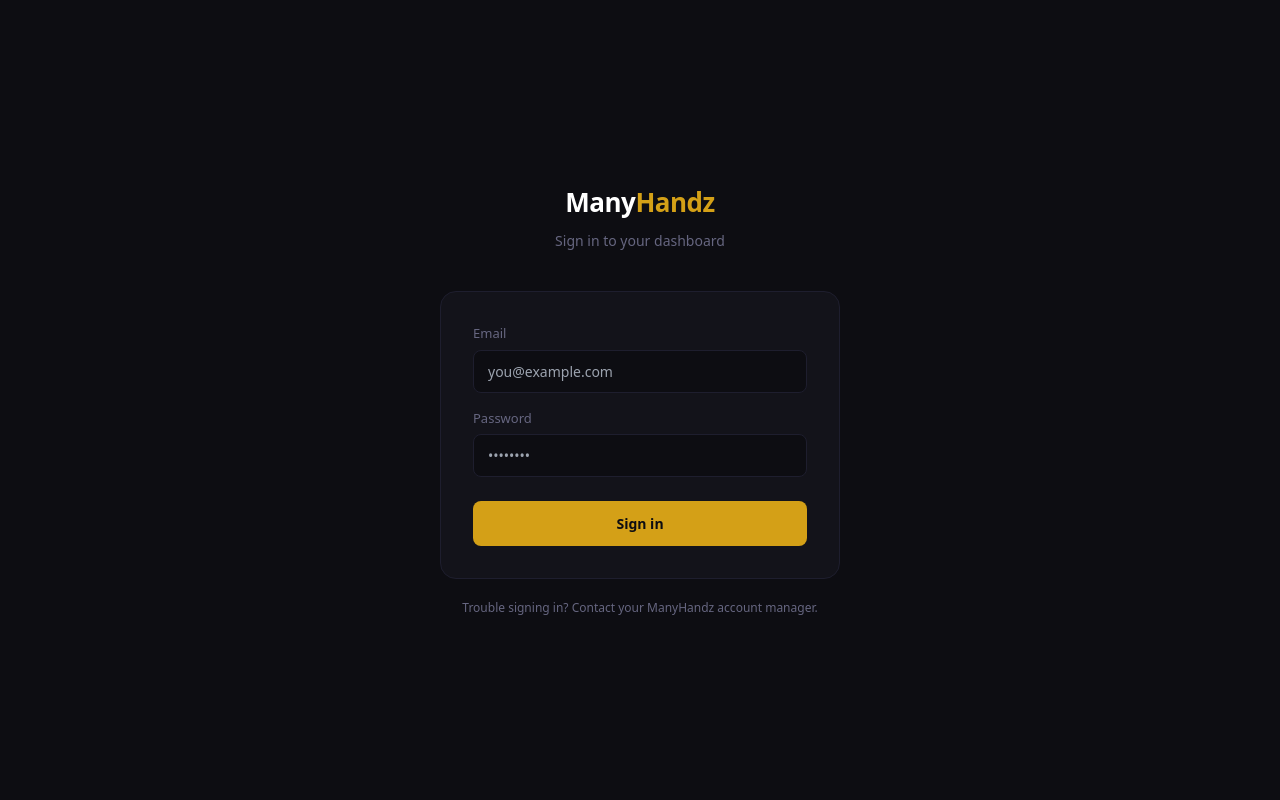
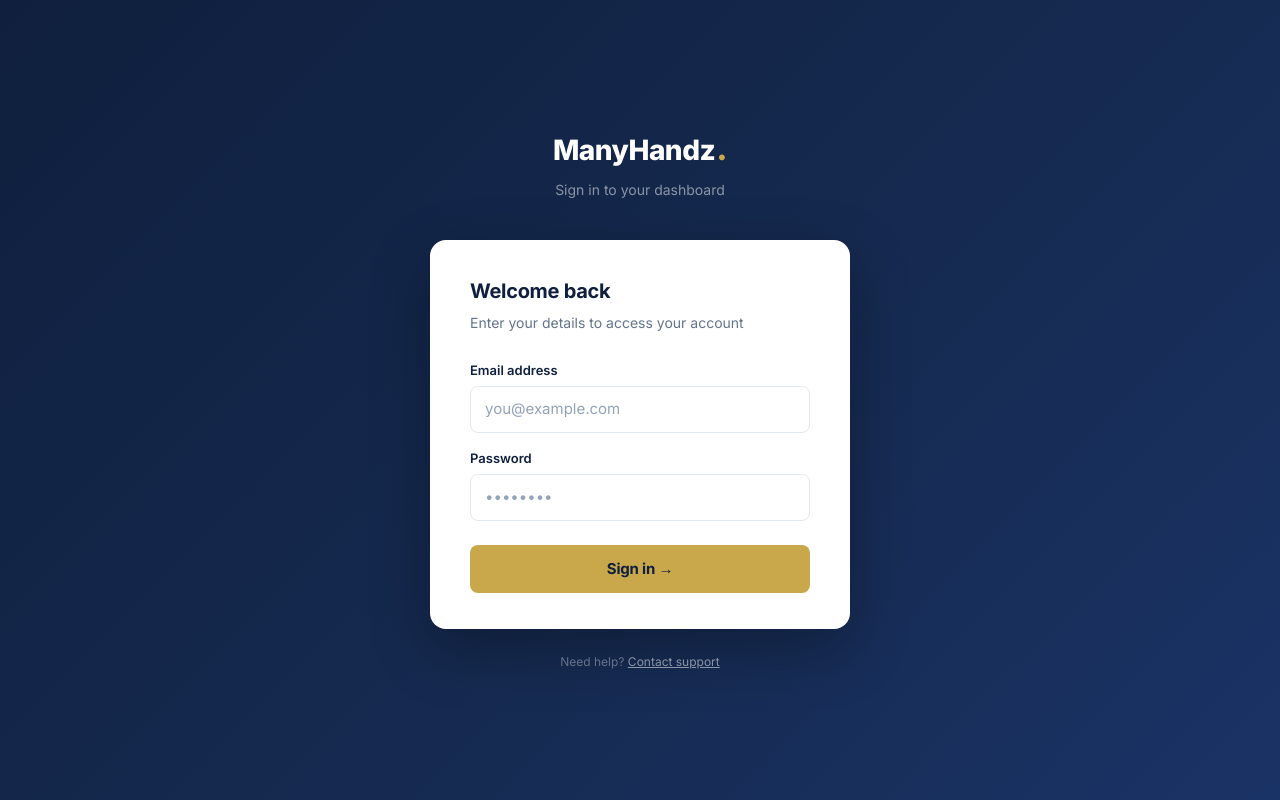
Before and after one commit to GolfChariotsMike/manyhandz-dashboard, a React (Vite) app: page /login in a window 1280 px wide. Built offline with nearby package versions, Linux system fonts and the light colour scheme; no server answers.

Commit message:
Login page redesigned to match landing page — navy/gold/white, Inter font

```diff
--- a/src/pages/Login.jsx
+++ b/src/pages/Login.jsx
@@ -26,89 +26,134 @@
   }
 
   return (
-    <div style={{ minHeight: '100vh', background: '#0D0D12', display: 'flex', alignItems: 'center', justifyContent: 'center', padding: 24 }}>
-      <div style={{ width: '100%', maxWidth: 400 }}>
-        {/* Logo */}
-        <div style={{ textAlign: 'center', marginBottom: 40 }}>
-          <div style={{ marginBottom: 8 }}>
-            <span style={{ fontSize: 26, fontWeight: 800, color: '#fff', letterSpacing: '-0.5px' }}>Many<span style={{ color: '#D4A017' }}>Handz</span></span>
-          </div>
-          <p style={{ color: '#666680', fontSize: 14, marginTop: 4 }}>Sign in to your dashboard</p>
+    <>
+      <style>{`
+        @import url('https://fonts.googleapis.com/css2?family=Inter:wght@400;500;600;700;800&display=swap');
+        * { box-sizing: border-box; margin: 0; padding: 0; }
+        body { font-family: 'Inter', system-ui, sans-serif; }
+        .login-input {
+          width: 100%;
+          border: 1.5px solid #e2e8f0;
+          border-radius: 8px;
+          padding: 11px 14px;
+          font-size: 15px;
+          font-family: 'Inter', sans-serif;
+          color: #0f1f3d;
+          outline: none;
+          transition: border-color 0.15s;
+          background: #fff;
+        }
+        .login-input:focus { border-color: #c9a84c; }
+        .login-input::placeholder { color: #94a3b8; }
+        .login-btn {
+          width: 100%;
+          background: #c9a84c;
+          color: #0f1f3d;
+          border: none;
+          border-radius: 8px;
+          padding: 13px;
+          font-size: 15px;
+          font-weight: 700;
+          font-family: 'Inter', sans-serif;
+          cursor: pointer;
+          transition: background 0.15s;
+          letter-spacing: -0.2px;
+        }
+        .login-btn:hover:not(:disabled) { background: #b8963e; }
+        .login-btn:disabled { opacity: 0.6; cursor: not-allowed; }
+      `}</style>
+
+      <div style={{
+        minHeight: '100vh',
+        background: 'linear-gradient(135deg, #0f1f3d 0%, #162b52 60%, #1a3366 100%)',
+        display: 'flex',
+        flexDirection: 'column',
+        alignItems: 'center',
+        justifyContent: 'center',
+        padding: 24,
+        fontFamily: "'Inter', system-ui, sans-serif"
+      }}>
+        {/* Nav-style logo at top */}
+        <div style={{ marginBottom: 40, textAlign: 'center' }}>
+          <a href="https://manyhandz.ai" style={{ textDecoration: 'none' }}>
+            <span style={{ fontSize: 28, fontWeight: 800, color: '#fff', letterSpacing: '-0.5px' }}>
+              ManyHandz<span style={{ color: '#c9a84c', fontSize: 32, lineHeight: 1, marginLeft: 1 }}>.</span>
+            </span>
+          </a>
+          <p style={{ color: 'rgba(255,255,255,0.5)', fontSize: 14, marginTop: 8, fontWeight: 400 }}>
+            Sign in to your dashboard
+          </p>
         </div>
 
         {/* Card */}
-        <div style={{ background: '#13131a', border: '1px solid #1e1e2e', borderRadius: 16, padding: 32 }}>
+        <div style={{
+          background: '#fff',
+          borderRadius: 16,
+          padding: '36px 40px',
+          width: '100%',
+          maxWidth: 420,
+          boxShadow: '0 20px 60px rgba(0,0,0,0.3)'
+        }}>
+          <h1 style={{ fontSize: 20, fontWeight: 700, color: '#0f1f3d', marginBottom: 6, letterSpacing: '-0.3px' }}>
+            Welcome back
+          </h1>
+          <p style={{ fontSize: 14, color: '#64748b', marginBottom: 28 }}>
+            Enter your details to access your account
+          </p>
+
           <form onSubmit={handleLogin}>
             <div style={{ marginBottom: 16 }}>
-              <label style={{ display: 'block', fontSize: 13, color: '#666680', fontWeight: 500, marginBottom: 6 }}>Email</label>
+              <label style={{ display: 'block', fontSize: 13, fontWeight: 600, color: '#0f1f3d', marginBottom: 6 }}>
+                Email address
+              </label>
               <input
+                className="login-input"
                 type="email"
                 value={email}
                 onChange={e => setEmail(e.target.value)}
                 required
                 placeholder="you@example.com"
-                style={{
-                  width: '100%',
-                  background: '#0D0D12',
-                  border: '1px solid #1e1e2e',
-                  borderRadius: 8,
-                  padding: '10px 14px',
-                  color: '#e8e8f0',
-                  fontSize: 14,
-                  outline: 'none',
-                }}
               />
             </div>
+
             <div style={{ marginBottom: 24 }}>
-              <label style={{ display: 'block', fontSize: 13, color: '#666680', fontWeight: 500, marginBottom: 6 }}>Password</label>
+              <label style={{ display: 'block', fontSize: 13, fontWeight: 600, color: '#0f1f3d', marginBottom: 6 }}>
+                Password
+              </label>
               <input
+                className="login-input"
                 type="password"
                 value={password}
                 onChange={e => setPassword(e.target.value)}
                 required
                 placeholder="••••••••"
-                style={{
-                  width: '100%',
-                  background: '#0D0D12',
-                  border: '1px solid #1e1e2e',
-                  borderRadius: 8,
-                  padding: '10px 14px',
-                  color: '#e8e8f0',
-                  fontSize: 14,
-                  outline: 'none',
-                }}
               />
             </div>
+
             {error && (
-              <div style={{ background: 'rgba(239,68,68,0.1)', border: '1px solid rgba(239,68,68,0.3)', borderRadius: 8, padding: '10px 14px', color: '#f87171', fontSize: 13, marginBottom: 16 }}>
+              <div style={{
+                background: '#fef2f2',
+                border: '1px solid #fecaca',
+                borderRadius: 8,
+                padding: '10px 14px',
+                color: '#dc2626',
+                fontSize: 13,
+                marginBottom: 16
+              }}>
                 {error}
               </div>
             )}
-            <button
-              type="submit"
-              disabled={loading}
-              style={{
-                width: '100%',
-                background: loading ? '#333' : '#D4A017',
-                color: '#0D0D12',
-                border: 'none',
-                borderRadius: 8,
-                padding: '12px',
-                fontSize: 14,
-                fontWeight: 700,
-                cursor: loading ? 'not-allowed' : 'pointer',
-                transition: 'background 0.15s',
-              }}
-            >
-              {loading ? 'Signing in...' : 'Sign in'}
+
+            <button className="login-btn" type="submit" disabled={loading}>
+              {loading ? 'Signing in…' : 'Sign in →'}
             </button>
           </form>
         </div>
 
-        <p style={{ textAlign: 'center', color: '#666680', fontSize: 12, marginTop: 20 }}>
-          Trouble signing in? Contact your ManyHandz account manager.
+        <p style={{ color: 'rgba(255,255,255,0.35)', fontSize: 12, marginTop: 24, textAlign: 'center' }}>
+          Need help? <a href="mailto:hello@manyhandz.ai" style={{ color: 'rgba(255,255,255,0.5)', textDecoration: 'underline' }}>Contact support</a>
         </p>
       </div>
-    </div>
+    </>
   )
 }
```
